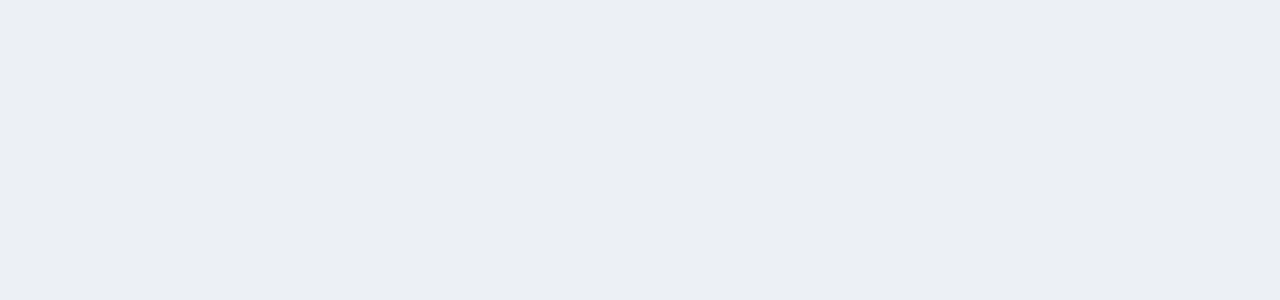
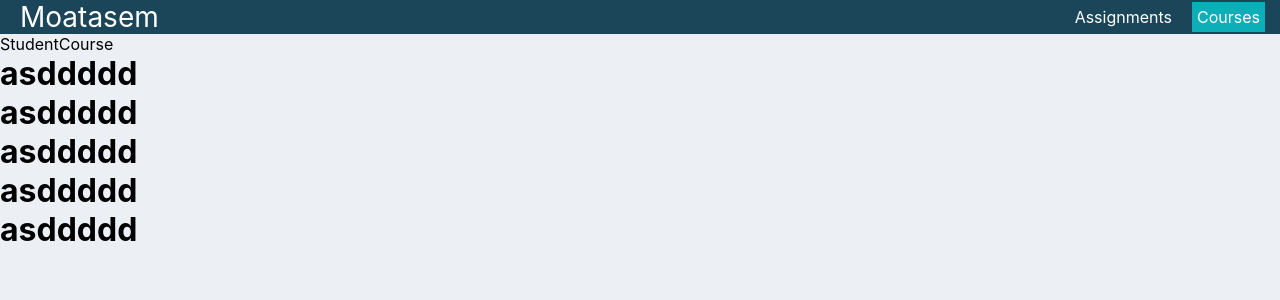
Before and after one commit to moatasemyakhni/e-learning, a React (Create React App) app in the folder frontend/: page /student/courses in a window 1280 px wide. Before the commit this address had no page. Shown: the top 300 px of the page. Built offline with nearby package versions, Linux system fonts and the light colour scheme; the HTML template or start-up script is replaced by a standard one.

Commit message:
Frontend => navigate through student navbar

```diff
--- a/frontend/src/App.css
+++ b/frontend/src/App.css
@@ -104,19 +104,32 @@ a.form-link:hover {
 
 .nav .title {
   font-size: 28px;
+  padding: 0 5px;
 }
 
 .nav ul {
-  padding: 0;
-  margin: 0;
   list-style: none;
   display: flex;
   gap: 15px;
-  padding: 5px;
+}
+
+.nav ul li {
+  height: 100%;
 }
 
 .nav a {
   color: inherit;
   text-decoration: none;
   height: 100%;
+  display: flex;
+  align-items: center;
+  padding: 5px;
 }
+
+.nav ul li:hover a {
+  background-color: #00ffff91;
+}
+
+.active {
+  background-color: #00ffff91;
+}
--- a/frontend/src/App.js
+++ b/frontend/src/App.js
@@ -3,6 +3,8 @@ import Login from './components/Login';
 import Signup from './components/Signup';
 import Landing from './components/Landing';
 import Student from './components/Student';
+import StudentAssignment from './components/student/StudentAssignment';
+import StudentCourse from './components/student/StudentCourse';
 import { BrowserRouter, Routes, Route } from "react-router-dom";
 function App() {
   return (
@@ -12,7 +14,13 @@ function App() {
           <Route path="/" element= {<Login />} />
           <Route path="/signup" element= {<Signup />} />
           <Route path="/landing" element= {<Landing />} />
-          <Route path="/student" element= {<Student />} />
+          <Route path="/student/*" element= {<Student />} />
+
+        </Routes>
+
+        <Routes>
+          <Route path="/student/assignments" element= {<StudentAssignment />} />
+          <Route path="/student/courses" element= {<StudentCourse />} />
         </Routes>
       </div>
     </BrowserRouter>
--- a/frontend/src/components/Landing.js
+++ b/frontend/src/components/Landing.js
@@ -1,6 +1,7 @@
 
 const Landing = () => {
   return (
+
     <div>Landing</div>
   )
 }
--- /dev/null
+++ b/frontend/src/components/Navbar.js
@@ -0,0 +1,15 @@
+import { Link, NavLink } from "react-router-dom"
+
+const Navbar = () => {
+  return (
+    <nav className="nav">
+            <Link className="title" to="/student">Moatasem</Link>
+            <ul>
+                <li><NavLink className={(navData) => navData.isActive ? "active" : "" } to="/student/assignments">Assignments</NavLink></li>
+                <li><NavLink className={(navData) => navData.isActive ? "active" : "" } to="/student/courses">Courses</NavLink></li>
+            </ul>
+        </nav>
+  )
+}
+
+export default Navbar
--- a/frontend/src/components/Student.js
+++ b/frontend/src/components/Student.js
@@ -1,13 +1,9 @@
+import Navbar from "./Navbar"
+
 const Student = () => {
   return (
     <div>
-        <nav className="nav">
-            <a className="title" href="/student">Moatasem</a>
-            <ul>
-                <li><a href="/student/assignments">Assignments</a></li>
-                <li><a href="/student/courses">Courses</a></li>
-            </ul>
-        </nav>
+        <Navbar />
     </div>
   )
 }
--- /dev/null
+++ b/frontend/src/components/student/StudentAssignment.js
@@ -0,0 +1,8 @@
+
+const StudentAssignment = () => {
+  return (
+    <div>StudentAssignment</div>
+  )
+}
+
+export default StudentAssignment
--- /dev/null
+++ b/frontend/src/components/student/StudentCourse.js
@@ -0,0 +1,15 @@
+
+const StudentCourse = () => {
+  return (
+    <>
+    <div>StudentCourse</div>
+    <h1>asddddd</h1>
+    <h1>asddddd</h1>
+    <h1>asddddd</h1>
+    <h1>asddddd</h1>
+    <h1>asddddd</h1>
+    </>
+  )
+}
+
+export default StudentCourse
```
